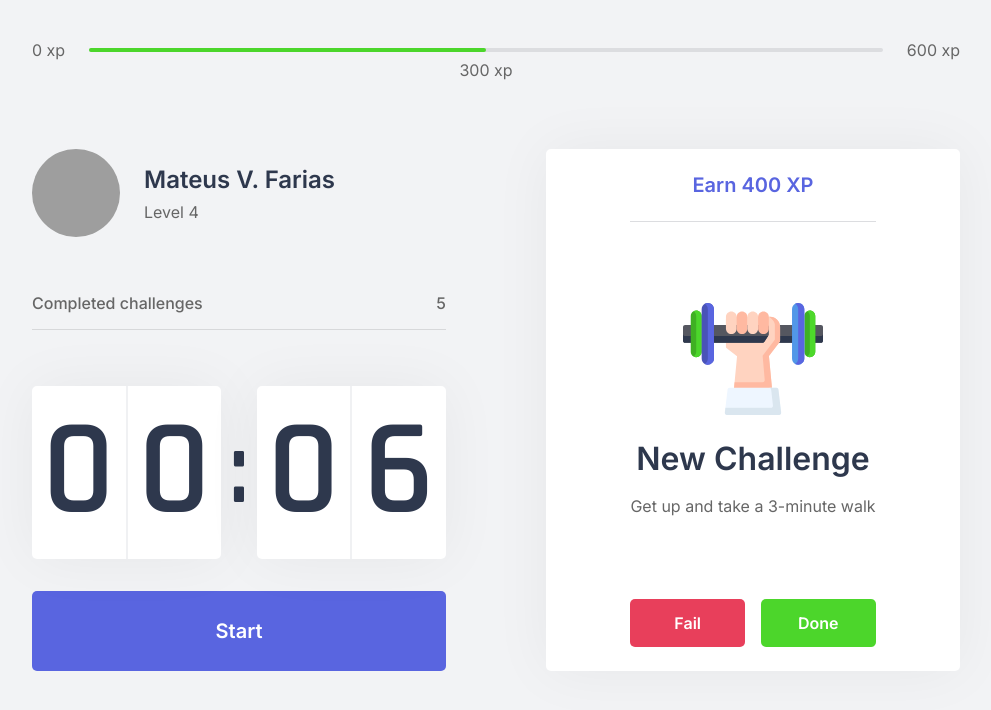
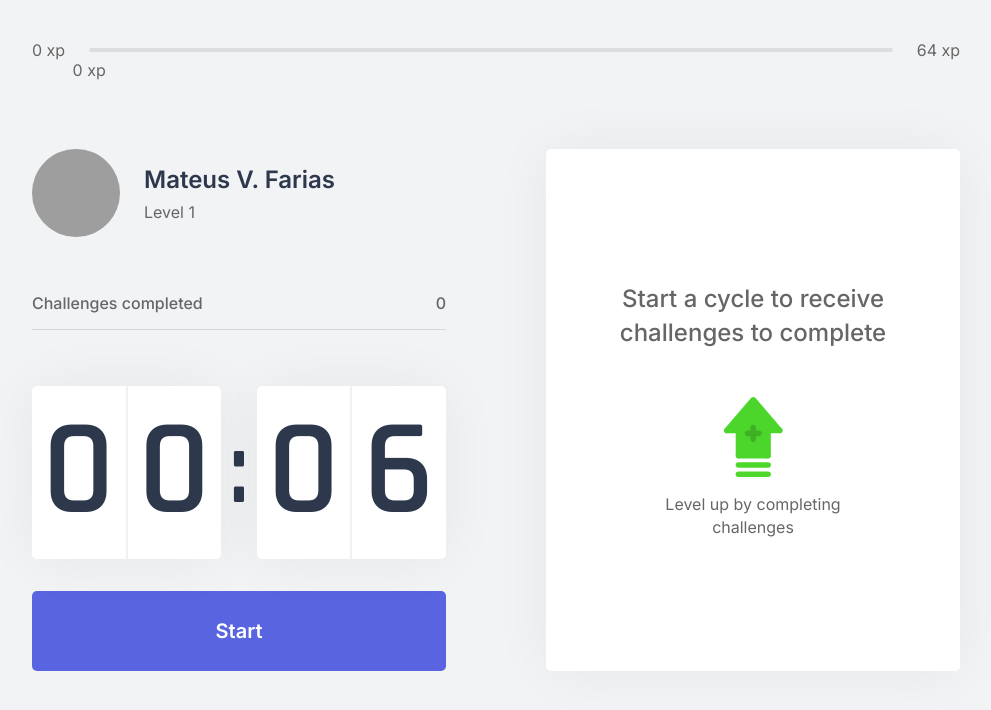
Before and after one commit to fariasmateuss/move.it, a Next.js app: page / in a window 1280 px wide. Shown: the top 710 px of the page, without its empty margins (144-1135 px from the left). Built offline with nearby package versions, Linux system fonts and the light colour scheme; grey boxes are pictures that could not be loaded.

Commit message:
feat: add context to share data between components

```diff
--- a/src/components/ChallengeBox.tsx
+++ b/src/components/ChallengeBox.tsx
@@ -1,26 +1,54 @@
+import { useContext } from 'react';
+import { ChallengesContext } from '../contexts/ChallengesContext';
+import { CountdownContext } from '../contexts/CountdownContext';
+
 import styles from '../styles/components/ChallengeBox.module.css';
 
 export function ChallengeBox() {
-  const hasActionChallenge = true;
+  const { activeChallenge, resetChallenge, completedChallenge } =
+    useContext(ChallengesContext);
+
+  const { resetCountdown } = useContext(CountdownContext);
+
+  function handleChallengeSucceeded() {
+    completedChallenge();
+    resetCountdown();
+  }
+
+  function handleChallengeFailed() {
+    resetChallenge();
+    resetCountdown();
+  }
 
   return (
     <div className={styles.challegeBoxContainer}>
-      {hasActionChallenge ? (
+      {activeChallenge ? (
         <div className={styles.challengeActive}>
-          <header>Earn 400 XP</header>
+          <header>Earn {activeChallenge.amount} XP</header>
 
           <main>
-            <img src="icons/body.svg" alt="Icon Challenge" />
+            <img
+              src={`icons/${activeChallenge.type}.svg`}
+              alt="Icon Challenge"
+            />
 
             <strong>New Challenge</strong>
-            <p>Get up and take a 3-minute walk</p>
+            <p>{activeChallenge.description}</p>
           </main>
 
           <footer>
-            <button className={styles.challengeFailedButton} type="button">
+            <button
+              className={styles.challengeFailedButton}
+              type="button"
+              onClick={handleChallengeFailed}
+            >
               Fail
             </button>
-            <button className={styles.challengeSucceededButton} type="button">
+            <button
+              className={styles.challengeSucceededButton}
+              type="button"
+              onClick={handleChallengeSucceeded}
+            >
               Done
             </button>
           </footer>
--- a/src/components/CompletedChallenges.tsx
+++ b/src/components/CompletedChallenges.tsx
@@ -1,10 +1,15 @@
+import { useContext } from 'react';
+import { ChallengesContext } from '../contexts/ChallengesContext';
+
 import styles from '../styles/components/CompletedChallenges.module.css';
 
 export function CompletedChallenges() {
+  const { challengesCompleted } = useContext(ChallengesContext);
+
   return (
     <div className={styles.completedChallengesContainer}>
-      <span>Completed challenges</span>
-      <span>5</span>
+      <span>Challenges completed</span>
+      <span>{challengesCompleted}</span>
     </div>
   );
 }
--- a/src/components/Countdown.tsx
+++ b/src/components/Countdown.tsx
@@ -1,42 +1,22 @@
-import { useEffect, useState } from 'react';
+import { useContext } from 'react';
+import { CountdownContext } from '../contexts/CountdownContext';
 
 import styles from '../styles/components/Countdown.module.css';
 
-let countdownTimeout: NodeJS.Timeout;
-
 export function Countdown() {
-  const [time, setTime] = useState(0.1 * 60);
-  const [isActive, setIsActive] = useState(false);
-  const [hasFinished, setHasFinished] = useState(false);
-
-  const minutes = Math.floor(time / 60);
-  const seconds = time % 60;
+  const {
+    minutes,
+    seconds,
+    hasFinished,
+    isActive,
+    startCountdown,
+    resetCountdown,
+  } = useContext(CountdownContext);
 
   const [minuteLeft, minuteRight] = String(minutes).padStart(2, '0').split('');
   const [secondsLeft, secondsRight] = String(seconds)
     .padStart(2, '0')
     .split('');
-
-  function startCountdown() {
-    setIsActive(true);
-  }
-
-  function resetCountdown() {
-    clearTimeout(countdownTimeout);
-    setIsActive(false);
-    setTime(0.1 * 60);
-  }
-
-  useEffect(() => {
-    if (isActive && time > 0) {
-      countdownTimeout = setTimeout(() => {
-        setTime(time - 1);
-      }, 1000);
-    } else if (isActive && time === 0) {
-      setHasFinished(true);
-      setIsActive(false);
-    }
-  }, [isActive, time]);
 
   return (
     <div>
--- a/src/components/ExperienceBar.tsx
+++ b/src/components/ExperienceBar.tsx
@@ -1,17 +1,29 @@
+import { useContext } from 'react';
+import { ChallengesContext } from '../contexts/ChallengesContext';
+
 import styles from '../styles/components/ExperienceBar.module.css';
 
 export function ExperienceBar() {
+  const { currentExperience, experienceToNextLevel } =
+    useContext(ChallengesContext);
+
+  const percentToNextLevel =
+    Math.round(currentExperience * 100) / experienceToNextLevel;
+
   return (
     <header className={styles.experienceBar}>
       <span>0 xp </span>
       <div>
-        <div style={{ width: '50%' }} />
+        <div style={{ width: `${percentToNextLevel}%` }} />
 
-        <span className={styles.currentExperience} style={{ left: '50%' }}>
-          300 xp
+        <span
+          className={styles.currentExperience}
+          style={{ left: `${percentToNextLevel}%` }}
+        >
+          {currentExperience} xp
         </span>
       </div>
-      <span>600 xp </span>
+      <span>{experienceToNextLevel} xp </span>
     </header>
   );
 }
--- a/src/components/Profile.tsx
+++ b/src/components/Profile.tsx
@@ -1,6 +1,11 @@
+import { useContext } from 'react';
+import { ChallengesContext } from '../contexts/ChallengesContext';
+
 import styles from '../styles/components/Profile.module.css';
 
 export function Profile() {
+  const { level } = useContext(ChallengesContext);
+
   return (
     <div className={styles.profileContainer}>
       <img
@@ -10,7 +15,7 @@
 
       <div>
         <strong>Mateus V. Farias</strong>
-        <p>Level 4</p>
+        <p>Level {level}</p>
       </div>
     </div>
   );
--- /dev/null
+++ b/src/contexts/ChallengesContext.tsx
@@ -0,0 +1,86 @@
+import { createContext, ReactNode, useState } from 'react';
+
+import challenges from '../data/challenges.json';
+
+interface Challenge {
+  type: 'body' | 'eye';
+  description: string;
+  amount: number;
+}
+
+interface ChallengesContextData {
+  level: number;
+  currentExperience: number;
+  challengesCompleted: number;
+  activeChallenge: Challenge;
+  experienceToNextLevel: number;
+  startNewChallenge: () => void;
+  levelUp: () => void;
+  resetChallenge: () => void;
+  completedChallenge: () => void;
+}
+
+interface ChallengesProviderProps {
+  children: ReactNode;
+}
+
+export const ChallengesContext = createContext({} as ChallengesContextData);
+
+export function ChallengesProvider({ children }: ChallengesProviderProps) {
+  const [level, setLevel] = useState(1);
+  const [currentExperience, setCurrentExperience] = useState(0);
+  const [challengesCompleted, setChallengesCompleted] = useState(0);
+  const [activeChallenge, setActiveChallenge] = useState(null);
+
+  const experienceToNextLevel = Math.pow((level + 1) * 4, 2);
+
+  function levelUp() {
+    setLevel(level + 1);
+  }
+
+  function startNewChallenge() {
+    const rondomChallengeIndex = Math.floor(Math.random() * challenges.length);
+    const challenge = challenges[rondomChallengeIndex];
+
+    setActiveChallenge(challenge);
+  }
+
+  function resetChallenge() {
+    setActiveChallenge(null);
+  }
+
+  function completedChallenge() {
+    if (!activeChallenge) return;
+
+    const { amount } = activeChallenge;
+
+    let finalExperience = currentExperience + amount;
+
+    if (finalExperience >= experienceToNextLevel) {
+      finalExperience -= experienceToNextLevel;
+      levelUp();
+    }
+
+    setCurrentExperience(finalExperience);
+    setActiveChallenge(null);
+    setChallengesCompleted(challengesCompleted + 1);
+  }
+
+  return (
+    <ChallengesContext.Provider
+      value={{
+        level,
+        startNewChallenge,
+        currentExperience,
+        challengesCompleted,
+        activeChallenge,
+        levelUp,
+        resetChallenge,
+        experienceToNextLevel,
+        completedChallenge,
+      }}
+    >
+      {children}
+    </ChallengesContext.Provider>
+  );
+}
--- /dev/null
+++ b/src/contexts/CountdownContext.tsx
@@ -0,0 +1,73 @@
+import {
+  createContext,
+  ReactNode,
+  useContext,
+  useEffect,
+  useState,
+} from 'react';
+import { ChallengesContext } from './ChallengesContext';
+
+interface CountdownContextData {
+  minutes: number;
+  seconds: number;
+  hasFinished: boolean;
+  isActive: boolean;
+  startCountdown: () => void;
+  resetCountdown: () => void;
+}
+
+interface CountdownProviderProps {
+  children: ReactNode;
+}
+
+let countdownTimeout: NodeJS.Timeout;
+
+export const CountdownContext = createContext({} as CountdownContextData);
+
+export function CountdownProvider({ children }: CountdownProviderProps) {
+  const { startNewChallenge } = useContext(ChallengesContext);
+  const [time, setTime] = useState(0.1 * 60);
+  const [isActive, setIsActive] = useState(false);
+  const [hasFinished, setHasFinished] = useState(false);
+
+  const minutes = Math.floor(time / 60);
+  const seconds = time % 60;
+
+  function startCountdown() {
+    setIsActive(true);
+  }
+
+  function resetCountdown() {
+    clearTimeout(countdownTimeout);
+    setIsActive(false);
+    setHasFinished(false);
+    setTime(0.1 * 60);
+  }
+
+  useEffect(() => {
+    if (isActive && time > 0) {
+      countdownTimeout = setTimeout(() => {
+        setTime(time - 1);
+      }, 1000);
+    } else if (isActive && time === 0) {
+      setHasFinished(true);
+      setIsActive(false);
+      startNewChallenge();
+    }
+  }, [isActive, time, startNewChallenge]);
+
+  return (
+    <CountdownContext.Provider
+      value={{
+        minutes,
+        seconds,
+        hasFinished,
+        isActive,
+        startCountdown,
+        resetCountdown,
+      }}
+    >
+      {children}
+    </CountdownContext.Provider>
+  );
+}
--- a/src/pages/_app.tsx
+++ b/src/pages/_app.tsx
@@ -1,9 +1,14 @@
 import { AppProps } from 'next/app';
+import { ChallengesProvider } from '../contexts/ChallengesContext';
 
 import '../styles/global.css';
 
 function MyApp({ Component, pageProps }: AppProps) {
-  return <Component {...pageProps} />;
+  return (
+    <ChallengesProvider>
+      <Component {...pageProps} />
+    </ChallengesProvider>
+  );
 }
 
 export default MyApp;
--- a/src/pages/index.tsx
+++ b/src/pages/index.tsx
@@ -4,6 +4,7 @@
 import { Countdown } from '../components/Countdown';
 import { ExperienceBar } from '../components/ExperienceBar';
 import { Profile } from '../components/Profile';
+import { CountdownProvider } from '../contexts/CountdownContext';
 
 import styles from '../styles/pages/Home.module.css';
 
@@ -18,6 +19,7 @@
         <ExperienceBar />
 
         <section>
+          <CountdownProvider>
             <div>
               <Profile />
               <CompletedChallenges />
@@ -26,6 +28,7 @@
             <div>
               <ChallengeBox />
             </div>
+          </CountdownProvider>
         </section>
       </div>
     </main>
```
Lines whose indentation alone changed are shown as unchanged.
